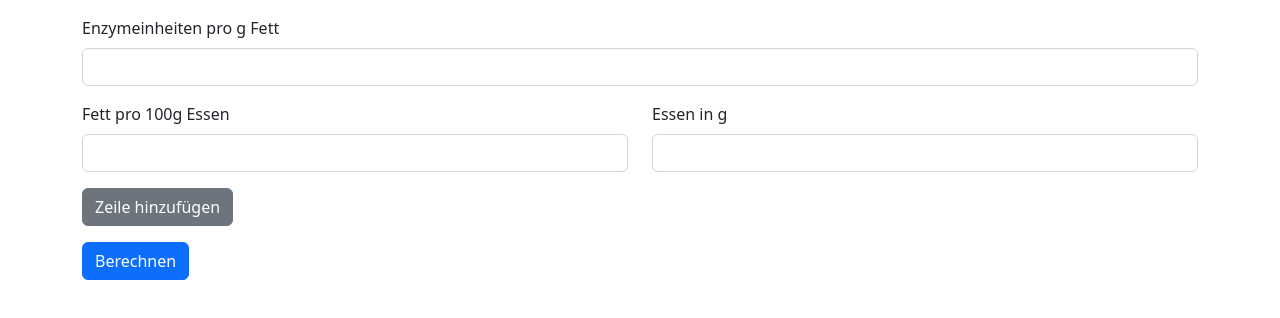
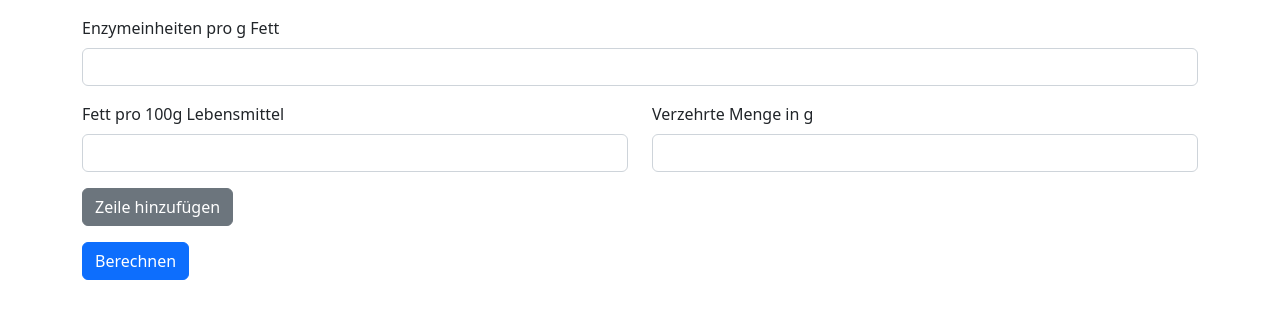
Before and after one commit to adalinger/enzyme-calculator, a React (Create React App) app in the folder frontend/: page / in a window 1280 px wide. Shown: the top 318 px of the page. Built offline with nearby package versions, Linux system fonts and the light colour scheme.

Commit message:
Rename input fields

```diff
--- a/frontend/src/EnzymeCalculator.tsx
+++ b/frontend/src/EnzymeCalculator.tsx
@@ -56,7 +56,7 @@ function EnzymeCalculator() {
                         <>
                             <Col xs={6} className="mt-3">
                                 <Form.Group>
-                                    <FormLabel htmlFor="fatPer100GramsFood">Fett pro 100g Essen</FormLabel>
+                                    <FormLabel htmlFor="fatPer100GramsFood">Fett pro 100g Lebensmittel</FormLabel>
                                     <FormControl
                                         id="fatPer100GramsFood"
                                         type="number"
@@ -68,7 +68,7 @@ function EnzymeCalculator() {
                             </Col>
                             <Col xs={6} className="mt-3">
                                 <Form.Group>
-                                    <FormLabel htmlFor="eatenGramsFood">Essen in g</FormLabel>
+                                    <FormLabel htmlFor="eatenGramsFood">Verzehrte Menge in g</FormLabel>
                                     <FormControl
                                         id="eatenGramsFood"
                                         type="number"
```
